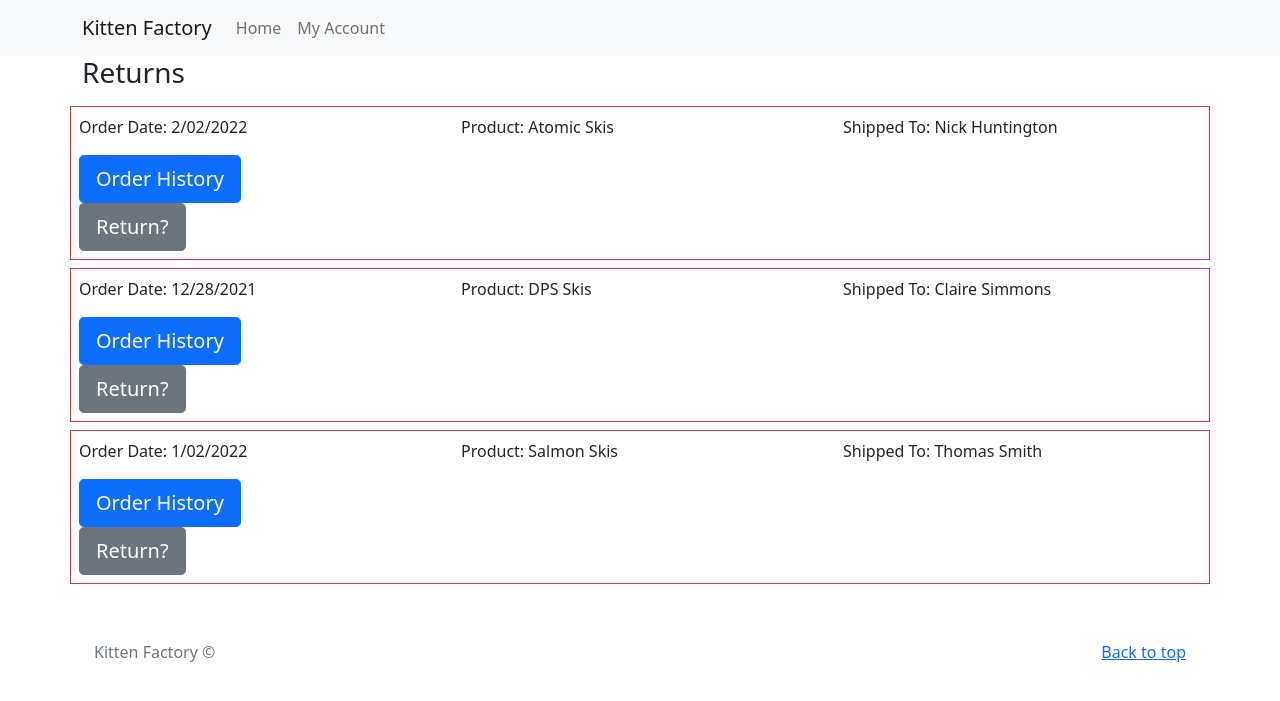
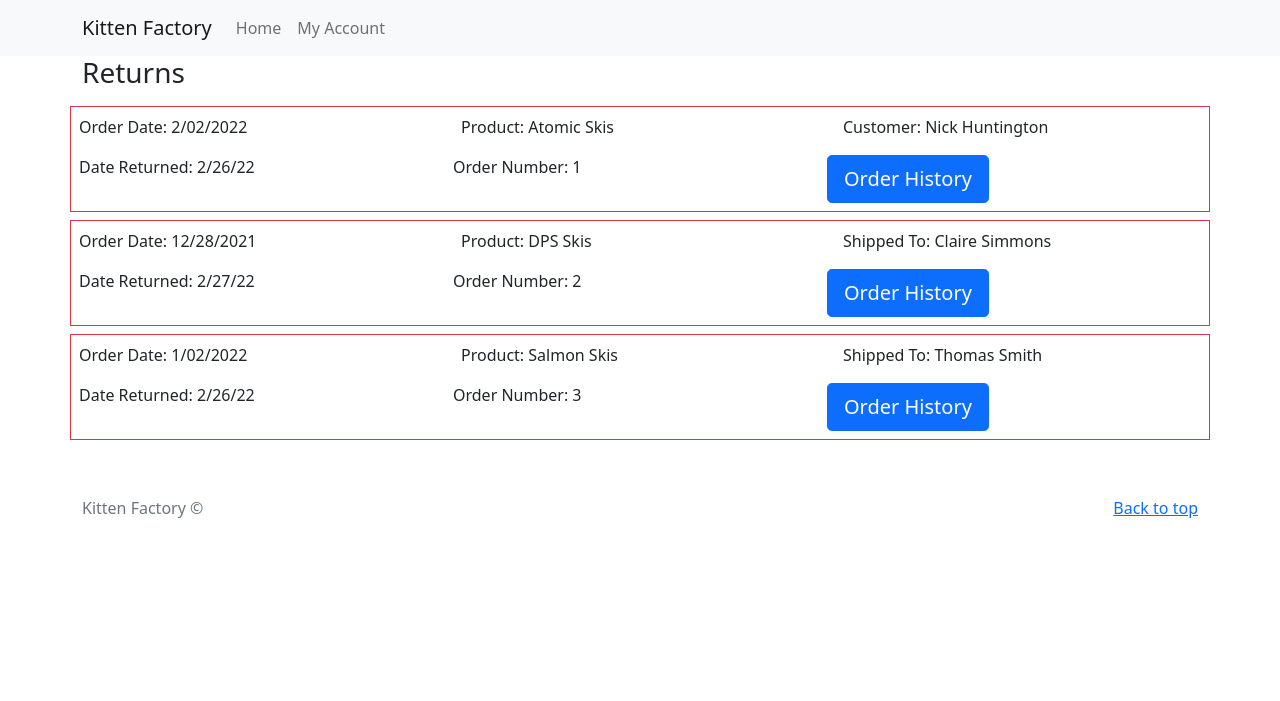
Before and after one commit to nhuntington11/kfactory, a PHP site: page /return.php in a window 1280 px wide. Shown: the top 701 px of the page. Run offline with PHP 8.4, Linux system fonts and the light colour scheme.

Commit message:
formatting changes and linking

```diff
--- a/index.php
+++ b/index.php
@@ -6,7 +6,7 @@
     <meta name="description" content="">
     <title>Kitten Factory</title>
     <!-- Bootstrap core CSS -->
-	<link href="css/style.css" rel="stylesheet">
+	<!-- <link href="css/style.css" rel="stylesheet"> -->
 	<link href="css/bootstrap.min.css" rel="stylesheet">
 
 	<!-- javascripts -->
--- a/login.php
+++ b/login.php
@@ -6,7 +6,7 @@
     <meta name="description" content="">
     <title>Kitten Factory - Login</title>
     <!-- Bootstrap core CSS -->
-<link href="css/bootstrap.min.css" rel="stylesheet">
+	<link href="css/bootstrap.min.css" rel="stylesheet">
 
     <style>
       .bd-placeholder-img {
--- a/payment.php
+++ b/payment.php
@@ -6,7 +6,7 @@
     <meta name="description" content="">
     <title>Kitten Factory - Login</title>
     <!-- Bootstrap core CSS -->
-<link href="css/bootstrap.min.css" rel="stylesheet">
+	<link href="css/bootstrap.min.css" rel="stylesheet">
 
     <style>
       .bd-placeholder-img {
--- a/return.php
+++ b/return.php
@@ -23,9 +23,8 @@
         }
       }
     </style>
+  </head>
 
-
-  </head>
 	<body>
 		<header>
             <nav class="navbar navbar-expand-lg navbar-light bg-light">
@@ -64,17 +63,21 @@
 							<p>Product: Atomic Skis</p>
 						</div>
 						<div class="col-4">
-								<p>Shipped To: Nick Huntington</p>
+							<p>Customer: Nick Huntington</p>
 						</div>
 						<div class ="row">
+							<div class="col-4">
+								<p>Date Returned: 2/26/22</p>
+							</div>
+							<div class="col-4">
+								<p>Order Number: 1</p>
+							</div>
+							<div class="col">
 								<form action="order-history.php">
 									<input type="hidden" name="orderid" value="1">
 									<input type="submit" value="Order History" class="btn btn-primary btn-lg">
 								</form>
-									<form action="return.php">
-										<input type="hidden" name="returned" value="1">
-										<input type="submit" value="Return?" class="btn btn-secondary btn-lg">
-									</form>
+							</div>
 						</div>
 					</div>
 				</div>
@@ -92,14 +95,18 @@
 							<p>Shipped To: Claire Simmons</p>
 						</div>
 						<div class ="row">
+							<div class="col-4">
+								<p>Date Returned: 2/27/22</p>
+							</div>
+							<div class="col-4">
+								<p>Order Number: 2</p>
+							</div>
+							<div class="col">
 								<form action="order-history.php">
 									<input type="hidden" name="orderid" value="2">
 									<input type="submit" value="Order History" class="btn btn-primary btn-lg">
 								</form>
-									<form action="return.php">
-										<input type="hidden" name="returned" value="2">
-										<input type="submit" value="Return?" class="btn btn-secondary btn-lg">
-									</form>
+							</div>
 						</div>
 					</div>
 				</div>
@@ -117,14 +124,19 @@
 							<p>Shipped To: Thomas Smith</p>
 						</div>
 						<div class ="row">
+							<div class="col-4">
+								<p>Date Returned: 2/26/22</p>
+							</div>
+							<div class="col-4">
+								<p>Order Number: 3</p>
+							</div>
+							<div class="col">
 								<form action="order-history.php">
 									<input type="hidden" name="orderid" value="3">
 									<input type="submit" value="Order History" class="btn btn-primary btn-lg">
 								</form>
-									<form action="return.php">
-										<input type="hidden" name="returned" value="3">
-										<input type="submit" value="Return?" class="btn btn-secondary btn-lg">
-									</form>
+							</div>
+						</div>
 					</div>
 				</div>
 			</div>
```
Also changed, not shown: add-user.php (+1 -7 lines), order-detail.php (+12 -11 lines). Lines whose indentation alone changed are shown as unchanged.
